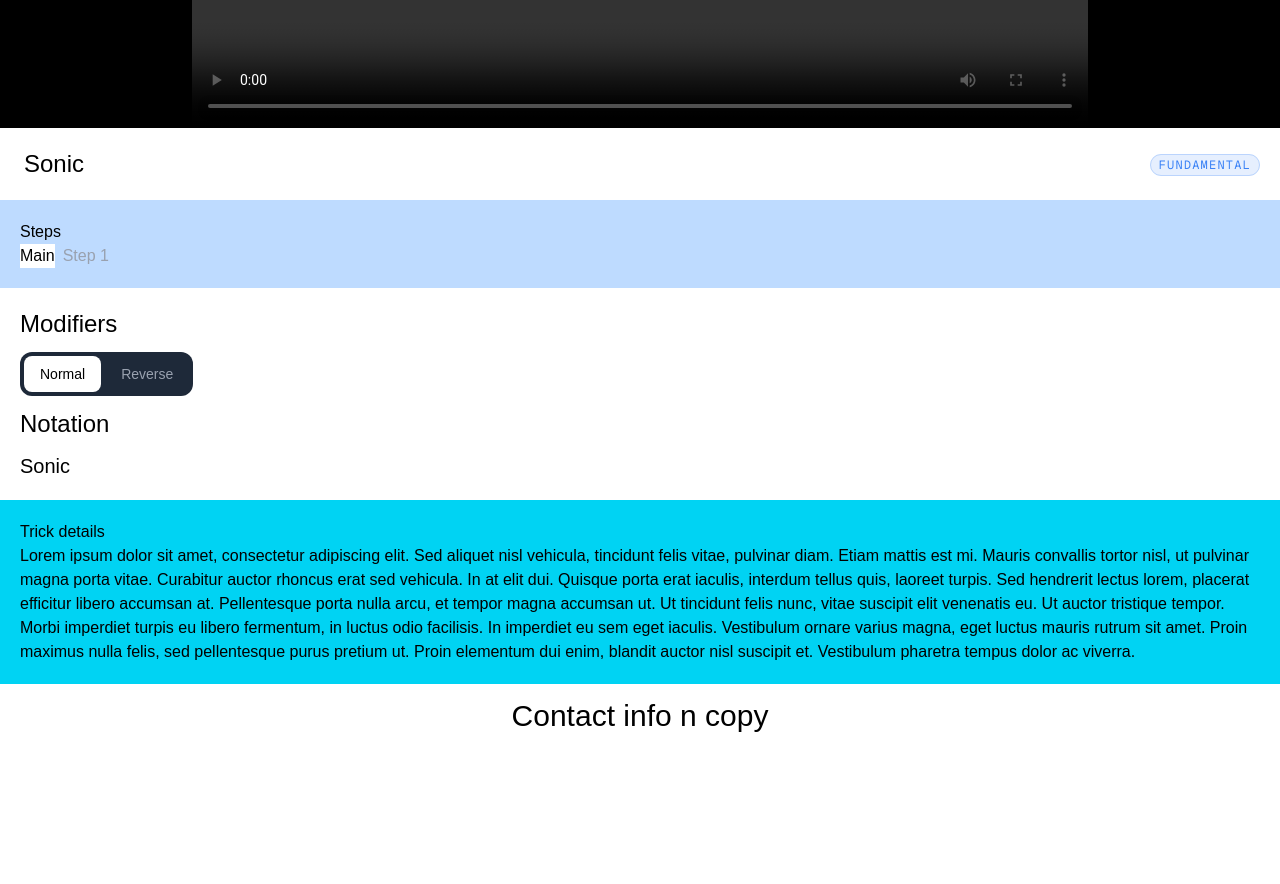
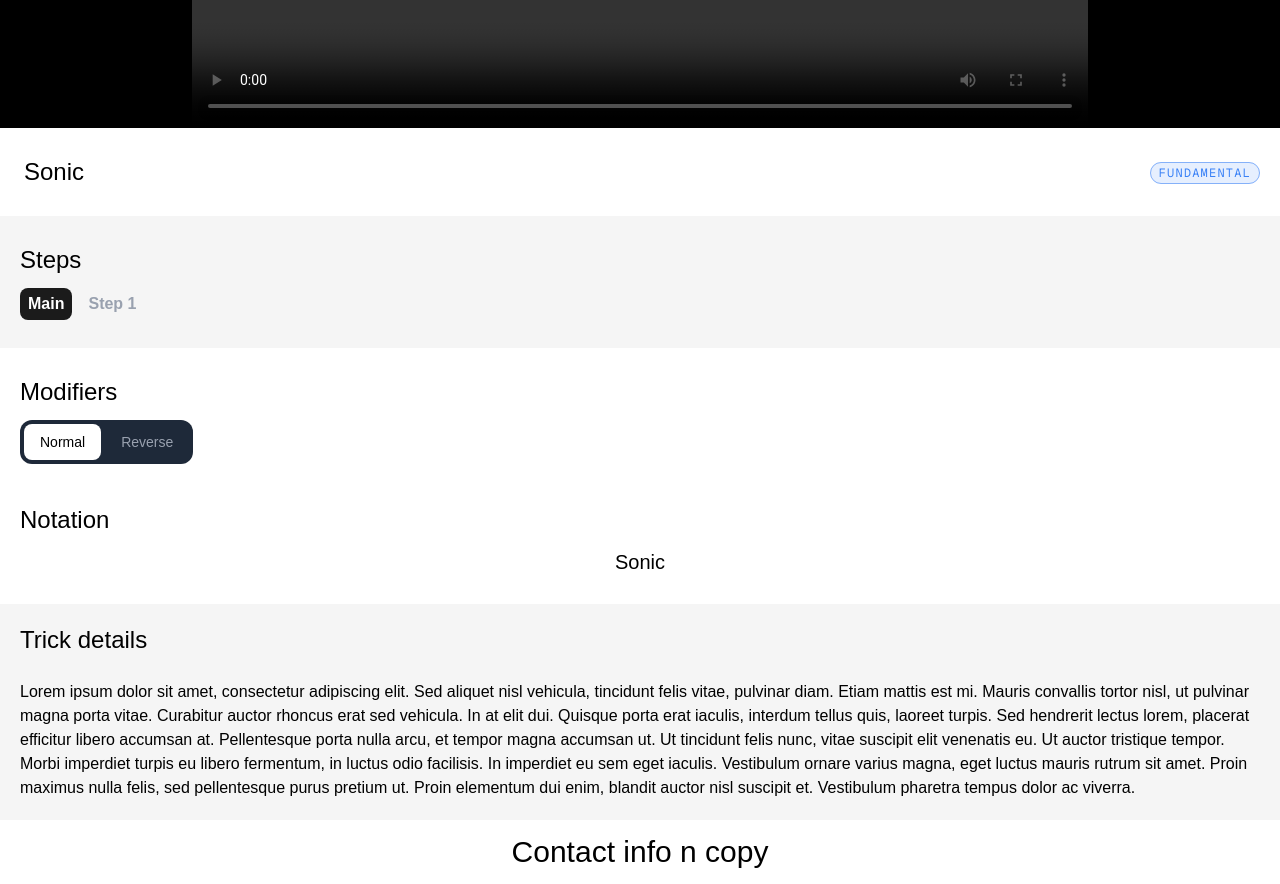
Before and after one commit to AllwarsGIT/penspinning-academy, a Next.js app: page /tricks/sonic in a window 1280 px wide. Shown: the part 440-1324 px from the top of the page. Before the commit the page ends 1188 px from the top, so only its background shows below. Built offline with nearby package versions, Linux system fonts and the light colour scheme.

Commit message:
Basic styles for final preview

```diff
--- a/src/app/tricks/[slug]/components/trickViewer.tsx
+++ b/src/app/tricks/[slug]/components/trickViewer.tsx
@@ -90,7 +90,7 @@ function TrickViewer({trick, instance, modifiers}:TrickViewerProps) {
             </div>
 
             {/* Name */}
-            <div className="w-full p-5 flex flex-col md:flex-row justify-between items-center md:items-center ">
+            <div className="w-full px-5 py-7 flex flex-col md:flex-row justify-between items-center md:items-center ">
                 <h1 className="font-inter items-center text-2xl flex flex-col md:flex-row justify-center gap-1 ">
                     <div className="justify-center items-center flex flex-row flex-wrap">
                         {prefixMods.map((mod, i) => (
@@ -117,12 +117,13 @@ function TrickViewer({trick, instance, modifiers}:TrickViewerProps) {
             </div>
 
             {/* Step pagination */}
-            <div className="p-5 bg-blue-200">
-                    <h1>Steps</h1>
-                <div className="flex flex-row gap-2">
+            <div className="px-5 py-7 bg-whitePrimary dark:bg-blackPrimary">
+                <h1 className="font-inter text-2xl pb-3">Steps</h1>
+
+                <div className="flex flex-row gap-2 font-bold">
                     <button
                         onClick={() => setActiveVideo("main")}
-                        className={activeVideo === "main" ? "bg-white text-black" : "text-gray-400"}
+                        className={`py-1 px-2 rounded-lg ${activeVideo === "main" ? "bg-blackPrimary text-white dark:bg-whitePrimary dark:text-black" : "text-gray-400"}`}
                     >
                         Main
                     </button>
@@ -130,7 +131,7 @@ function TrickViewer({trick, instance, modifiers}:TrickViewerProps) {
                         <button
                             key={i}
                             onClick={() => setActiveVideo(step.order.toString())}
-                            className={activeVideo === step.order.toString() ? "bg-white text-black" : "text-gray-400"}
+                            className={`py-1 px-2 rounded-lg ${activeVideo === step.order.toString() ? "bg-black text-white dark:bg-white dark:text-black" : "text-gray-400"}`}
                         >
                             Step {i + 1}
                         </button>
@@ -140,7 +141,9 @@ function TrickViewer({trick, instance, modifiers}:TrickViewerProps) {
 
             {/* Toggles */}
             {/* TODO: Refactor to modular design */}
-            <div className="p-5">
+            <div className="px-5 py-7 flex flex-col gap-5">
+
+                <div className="">
                     <h2 className="font-inter text-2xl pb-3">Modifiers</h2>
 
                     {hasReverse && (
@@ -158,10 +161,12 @@ function TrickViewer({trick, instance, modifiers}:TrickViewerProps) {
                             options={["Normal", "Fingerless"]}
                         />
                     )}
+                </div>
 
-                <div className="pt-3">
+
+                <div className="pt-5 ">
                     <h2 className="font-inter text-2xl pb-3">Notation</h2>
-                    <div className="flex flex-row gap-1 text-xl">
+                    <div className="flex flex-row gap-1 text-xl justify-center">
                         {prefixMods.map((mod, i) => (
                             <span key={i} className="font-bold" style={{ color: modifierColor[mod.id] }}>
                                 [{mod.notation}]
@@ -181,8 +186,9 @@ function TrickViewer({trick, instance, modifiers}:TrickViewerProps) {
             </div>
 
             {/* Explicación */}
-            <div className="p-5 bg-cyan-400">
-                <h1>Trick details</h1>
+            <div className="p-5 bg-whitePrimary dark:bg-blackPrimary flex flex-col gap-3">
+                <h2 className="font-inter text-2xl pb-3">Trick details</h2>
+
                 <p>Lorem ipsum dolor sit amet, consectetur adipiscing elit. Sed aliquet nisl vehicula, tincidunt felis vitae, pulvinar diam. Etiam mattis est mi. Mauris convallis tortor nisl, ut pulvinar magna porta vitae. Curabitur auctor rhoncus erat sed vehicula. In at elit dui. Quisque porta erat iaculis, interdum tellus quis, laoreet turpis. Sed hendrerit lectus lorem, placerat efficitur libero accumsan at. Pellentesque porta nulla arcu, et tempor magna accumsan ut. Ut tincidunt felis nunc, vitae suscipit elit venenatis eu. Ut auctor tristique tempor. Morbi imperdiet turpis eu libero fermentum, in luctus odio facilisis. In imperdiet eu sem eget iaculis. Vestibulum ornare varius magna, eget luctus mauris rutrum sit amet. Proin maximus nulla felis, sed pellentesque purus pretium ut. Proin elementum dui enim, blandit auctor nisl suscipit et. Vestibulum pharetra tempus dolor ac viverra. </p>
             </div>
         </div>
--- a/src/components/difficultyBadge.tsx
+++ b/src/components/difficultyBadge.tsx
@@ -25,7 +25,7 @@ function DifficultyBadge({ badge="" }:DifficultyBadgeProps) {
                     style={{
                         color: color,
                         backgroundColor: `${color}20`,
-                        border: `1px solid ${color}40`
+                        border: `1px solid ${color}90`
                     }}
                 >
                     {badge}
```
Lines whose indentation alone changed are shown as unchanged.
